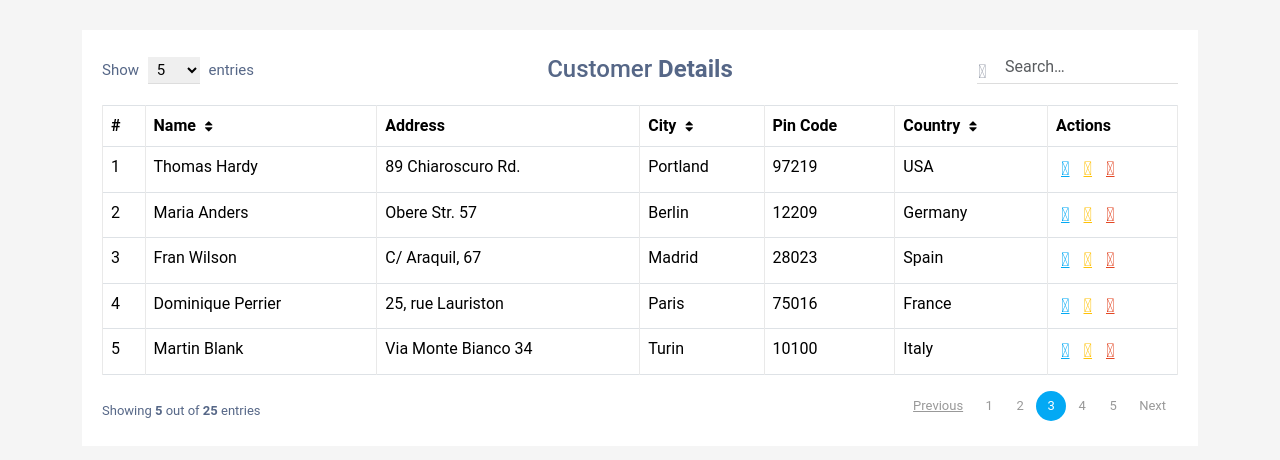
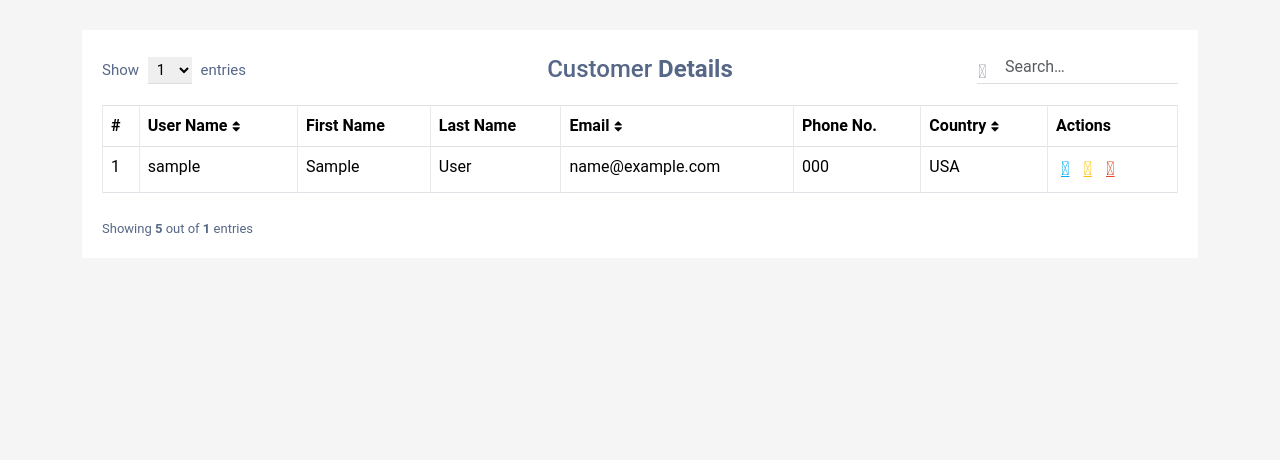
Before and after one commit to meet-plenumpixel/Portfolio, a Django app: page /users/profile-list/ in a window 1280 px wide. Shown: the part 73-533 px from the top of the page. Run offline with Django 4.2, Linux system fonts and the light colour scheme; tables that the repository leaves empty hold one stand-in row (values such as "Sample post"); some libraries are stand-ins or nearby versions.

Commit message:
4th commit

```diff
--- a/server/multiapps/users/templates/users/user_detail.html
+++ b/server/multiapps/users/templates/users/user_detail.html
@@ -13,7 +13,7 @@
     <div class="col-md-3 border-right">
       <div class="d-flex flex-column align-items-center text-center p-3 py-5">
         <img class="rounded-circle mt-5" width="150px" src="{{ profile.image.url }}">
-        <span class="font-weight-bold">{{ profile.user.first_name }} {{ profile.user.last_name }}</span>
+        <span class="font-weight-bold">{{ profile.user.username }}</span>
         <span class="text-black-50">{{ profile.user.email }}</span>
       </div>
     </div>
--- a/server/multiapps/users/templates/users/user_list.html
+++ b/server/multiapps/users/templates/users/user_list.html
@@ -154,11 +154,12 @@
           <div class="col-sm-4">
             <div class="show-entries">
               <span>Show</span>
-              <select>
-                  <option>5</option>
-                  <option>10</option>
-                  <option>15</option>
-                  <option>20</option>
+              <select onchange="location=this.value;">
+                  <option value="?paginate_by=1">1</option>
+                  <option value="?paginate_by=2">2</option>
+                  <option value="?paginate_by=3">3</option>
+                  <option value="?paginate_by=4">4</option>
+                  <option value="?paginate_by=5">5</option>
               </select>
               <span>entries</span>
             </div>
@@ -180,21 +181,26 @@
         <thead>
           <tr>
             <th>#</th>
-            <th>Name <i class="fa fa-sort"></i></th>
-            <th>Address</th>
-            <th>City <i class="fa fa-sort"></i></th>
-            <th>Pin Code</th>
-            <th>Country <i class="fa fa-sort"></i></th>
+            <th>User Name<i class="fa fa-sort"></i></th>
+            <th>First Name</th>
+            <th>Last Name</th>
+            <th>Email<i class="fa fa-sort"></i></th>
+            <th>Phone No.</th>
+            <th>Country<i class="fa fa-sort"></i></th>
             <th>Actions</th>
           </tr>
         </thead>
         <tbody>
+
+          {% for profile in users_profile %}
+
             <tr>
-            <td>1</td>
-            <td>Thomas Hardy</td>
-            <td>89 Chiaroscuro Rd.</td>
-            <td>Portland</td>
-            <td>97219</td>
+              <td>{{ profile.id }}</td>
+              <td>{{ profile.user.username }}</td>
+              <td>{{ profile.user.first_name }}</td>
+              <td>{{ profile.user.last_name }}</td>
+              <td>{{ profile.user.email }}</td>
+              <td>{{ profile.phone_number }}</td>
               <td>USA</td>
               <td>
                 <a href="#" class="view" title="View" data-toggle="tooltip"><i class="material-icons">&#xE417;</i></a>
@@ -202,71 +208,54 @@
                 <a href="#" class="delete" title="Delete" data-toggle="tooltip"><i class="material-icons">&#xE872;</i></a>
               </td>
             </tr>
-          <tr>
-            <td>2</td>
-            <td>Maria Anders</td>
-            <td>Obere Str. 57</td>
-            <td>Berlin</td>
-            <td>12209</td>
-            <td>Germany</td>
-            <td>
-              <a href="#" class="view" title="View" data-toggle="tooltip"><i class="material-icons">&#xE417;</i></a>
-              <a href="#" class="edit" title="Edit" data-toggle="tooltip"><i class="material-icons">&#xE254;</i></a>
-              <a href="#" class="delete" title="Delete" data-toggle="tooltip"><i class="material-icons">&#xE872;</i></a>
-            </td>
-          </tr>
-          <tr>
-            <td>3</td>
-            <td>Fran Wilson</td>
-            <td>C/ Araquil, 67</td>
-            <td>Madrid</td>
-            <td>28023</td>
-            <td>Spain</td>
-            <td>
-              <a href="#" class="view" title="View" data-toggle="tooltip"><i class="material-icons">&#xE417;</i></a>
-              <a href="#" class="edit" title="Edit" data-toggle="tooltip"><i class="material-icons">&#xE254;</i></a>
-              <a href="#" class="delete" title="Delete" data-toggle="tooltip"><i class="material-icons">&#xE872;</i></a>
-            </td>
-          </tr>
-          <tr>
-            <td>4</td>
-            <td>Dominique Perrier</td>
-            <td>25, rue Lauriston</td>
-            <td>Paris</td>
-            <td>75016</td>
-            <td>France</td>
-            <td>
-              <a href="#" class="view" title="View" data-toggle="tooltip"><i class="material-icons">&#xE417;</i></a>
-              <a href="#" class="edit" title="Edit" data-toggle="tooltip"><i class="material-icons">&#xE254;</i></a>
-              <a href="#" class="delete" title="Delete" data-toggle="tooltip"><i class="material-icons">&#xE872;</i></a>
-            </td>
-          </tr>
-          <tr>
-            <td>5</td>
-            <td>Martin Blank</td>
-            <td>Via Monte Bianco 34</td>
-            <td>Turin</td>
-            <td>10100</td>
-            <td>Italy</td>
-            <td>
-              <a href="#" class="view" title="View" data-toggle="tooltip"><i class="material-icons">&#xE417;</i></a>
-              <a href="#" class="edit" title="Edit" data-toggle="tooltip"><i class="material-icons">&#xE254;</i></a>
-              <a href="#" class="delete" title="Delete" data-toggle="tooltip"><i class="material-icons">&#xE872;</i></a>
-            </td>
-          </tr>
+
+          {% endfor %}
+
         </tbody>
       </table>
       <div class="clearfix">
-        <div class="hint-text">Showing <b>5</b> out of <b>25</b> entries</div>
+        <div class="hint-text">Showing <b>5</b> out of <b>{{ paginator.count }}</b> entries</div>
+
+        {% if is_paginated %}
           <ul class="pagination">
-          <li class="page-item disabled"><a href="#">Previous</a></li>
+
+            {% if page_obj.has_previous %}
+              <li class="page-item disabled"><a href="?page=1">First</a></li>
+              <!-- <a class="btn btn-outline-info mb-4" href="?page=1">First</a>
+              <a class="btn btn-outline-info mb-4" href="?page={{ page_obj.previous_page_number }}">Previous</a> -->
+            {% endif %}
+
+            {% for num in page_obj.paginator.page_range %}
+              {% if page_obj.number == num %}
+                <li class="page-item active"><a href="?page={{ num }}" class="page-link">{{ num }}</a></li>
+                <!-- <a class="btn btn-info mb-4" href="?page={{ num }}">{{ num }}</a> -->
+              {% elif num > page_obj.number|add:'-3' and num < page_obj.number|add:'3' %}
+                <li class="page-item"><a href="?page={{ num }}" class="page-link">{{ num }}</a></li>
+                <!-- <a class="btn btn-outline-info mb-4" href="?page={{ num }}">{{ num }}</a> -->
+              {% endif %}
+            {% endfor %}
+
+            {% if page_obj.has_next %}
+              <li class="page-item"><a href="?page={{ page_obj.paginator.num_pages }}" class="page-link">Last</a></li>
+              <!-- <a class="btn btn-outline-info mb-4" href="?page={{ page_obj.next_page_number }}">Next</a>
+              <a class="btn btn-outline-info mb-4" href="?page={{ page_obj.paginator.num_pages }}">Last</a> -->
+            {% endif %}
+
+          </ul>
+        {% endif %}
+
+        <!-- <ul class="pagination">
+          <li class="page-item disabled"><a href="?page=1">First</a></li>
           <li class="page-item"><a href="#" class="page-link">1</a></li>
           <li class="page-item"><a href="#" class="page-link">2</a></li>
           <li class="page-item active"><a href="#" class="page-link">3</a></li>
           <li class="page-item"><a href="#" class="page-link">4</a></li>
           <li class="page-item"><a href="#" class="page-link">5</a></li>
           <li class="page-item"><a href="#" class="page-link">Next</a></li>
-        </ul>
+        </ul> -->
+
+
+
       </div>
     </div>
   </div>
--- a/server/multiapps/users/views.py
+++ b/server/multiapps/users/views.py
@@ -30,6 +30,15 @@ class UserListView(ListView):
   model = user_model.ProfileModel
   template_name = 'users/user_list.html'
   context_object_name = 'users_profile'
+  # ordering = ['user']
+  paginate_by = 1
+
+  def get(self, request, *args, **kwargs):
+    if (paginate_by:=request.GET.get('paginate_by', None)):
+      self.paginate_by = paginate_by
+    self.extra_context = {'paginate_by':self.paginate_by}
+
+    return super().get(request, *args, **kwargs)
 
 
 
```
Lines whose indentation alone changed are shown as unchanged.
